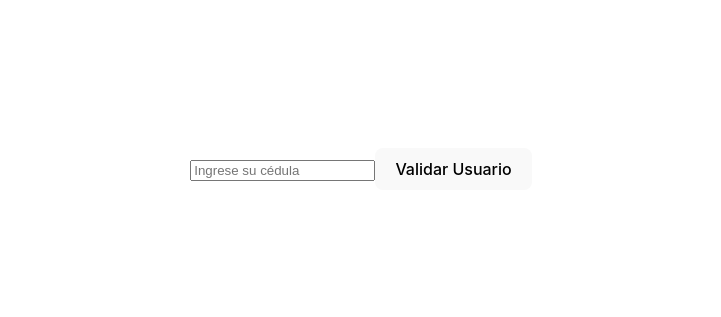
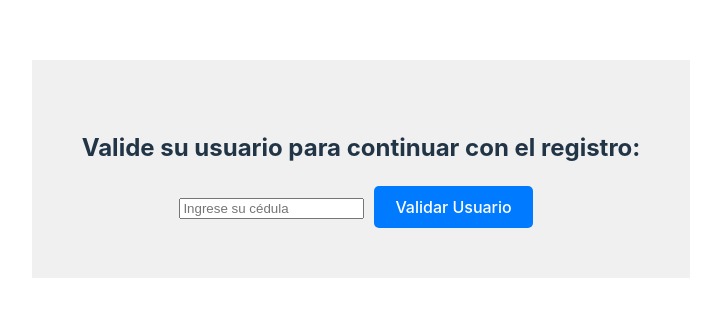
Before and after one commit to lucianofrailelopez/frontWellNestClinic, a React (Vite) app in the folder frontWellNestClinic/: page /checkUser in a window 1280 px wide. Shown: the part 231-548 px from the top of the page, without its empty margins (279-1000 px from the left). Built offline with nearby package versions, Linux system fonts and the light colour scheme.

Commit message:
CheckUser: Agrega estilos y mensaje informativo. MPereyra

```diff
--- a/frontWellNestClinic/src/components/CheckUser/CheckUser.jsx
+++ b/frontWellNestClinic/src/components/CheckUser/CheckUser.jsx
@@ -1,5 +1,6 @@
 import React, {useState} from "react";
 import { useNavigate } from 'react-router-dom';
+import styles from "../LandingPage/LandingPage.module.css"
 
 const CheckUser = () => {
     const navigate = useNavigate();
@@ -23,14 +24,15 @@ const CheckUser = () => {
     };
 
     return (
-        <div>
+        <div className={styles.container}>
+            <h2>Valide su usuario para continuar con el registro:</h2>
             <input
                 type="text"
                 placeholder="Ingrese su cédula"
                 value={cedula}
                 onChange={handleCedulaChange}
             />
-            <button onClick={handleCheckUser}>Validar Usuario</button>
+            <button className={styles.button} onClick={handleCheckUser}>Validar Usuario</button>
             {errorMessage && <p style={{ color: 'red' }}>{errorMessage}</p>}
         </div>
     );
```
